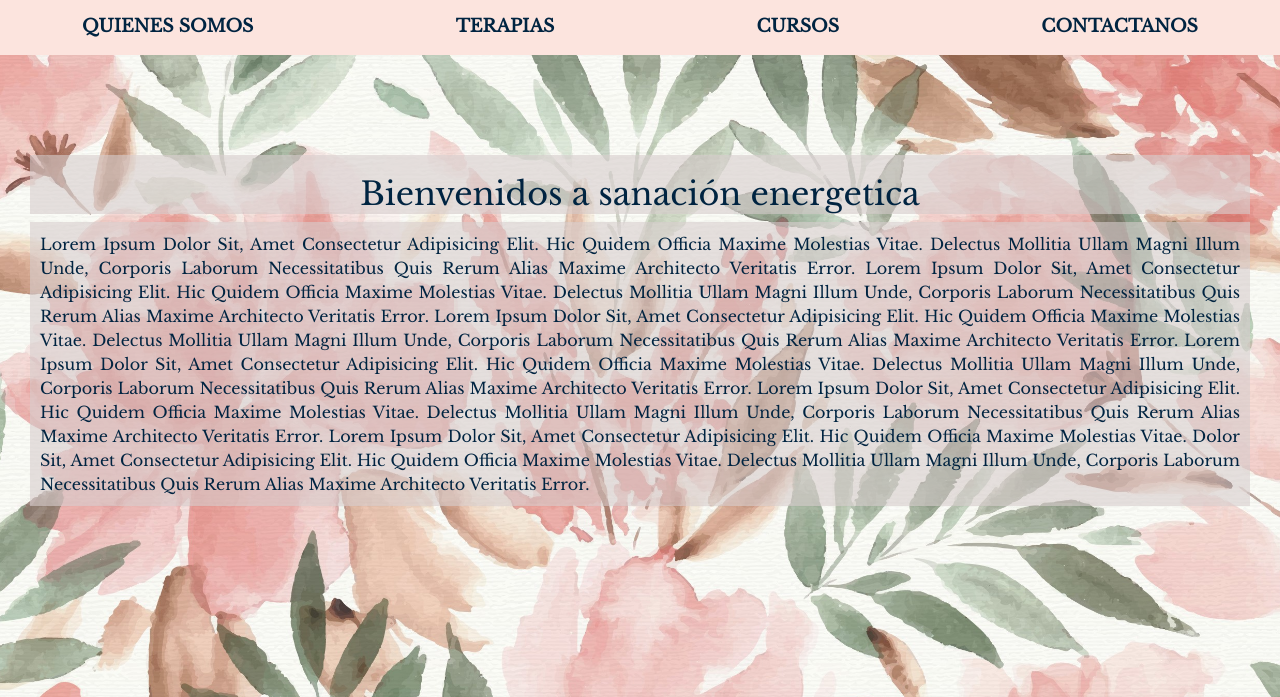
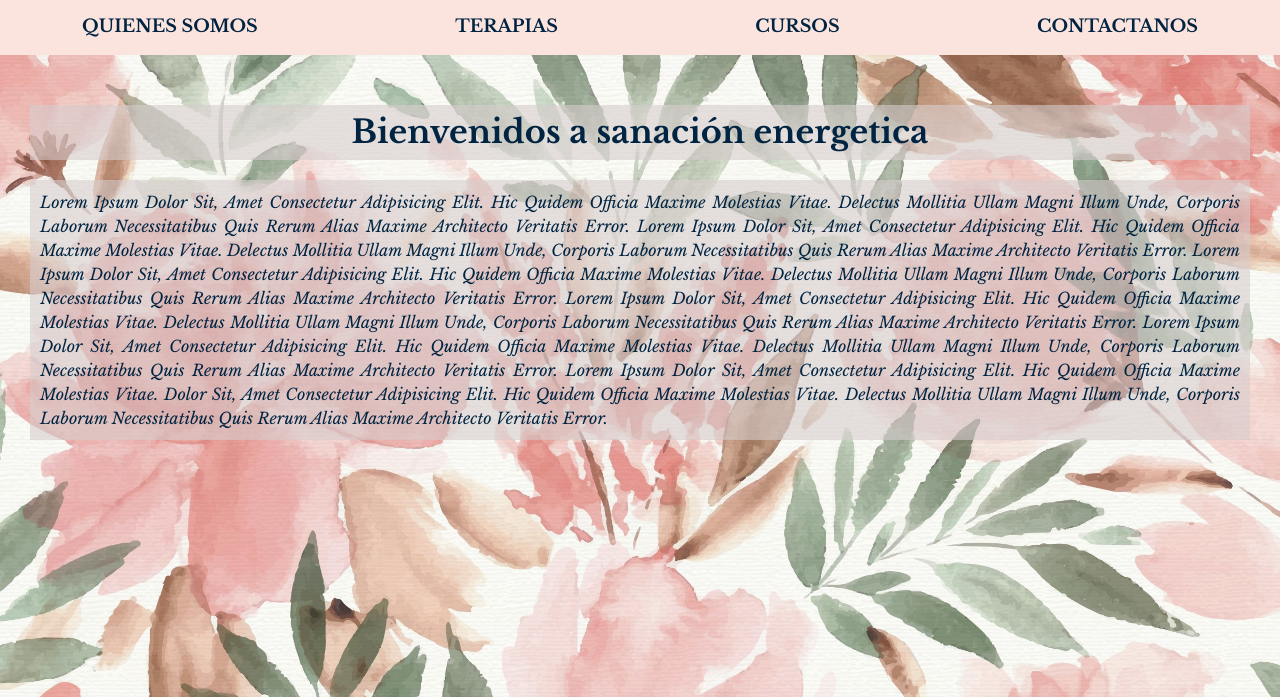
Before and after one commit to fvivianiballini/coderhouse_sass, a website: page index.html in a window 1280 px wide. Shown: the part 103-800 px from the top of the page. Drawn offline with nearby package versions, Linux system fonts and the light colour scheme.

Commit message:
parallax forms

```diff
--- a/index.html
+++ b/index.html
@@ -41,7 +41,7 @@
 </header>
     <main>
         <section class="parallax">
-            <h4>Bienvenidos a sanación energetica</h4>
+            <h4 class="py-2">Bienvenidos a sanación energetica</h4>
             <div>   <p>
                     Lorem ipsum dolor sit, amet consectetur adipisicing elit. Hic quidem officia maxime molestias vitae.
                     Delectus mollitia ullam magni illum unde, corporis laborum necessitatibus quis rerum alias maxime
--- a/scss/_header.scss
+++ b/scss/_header.scss
@@ -13,6 +13,7 @@
         @extend .header__logo;
         list-style-type: none;
         font-size: 2.2vh;
+        font-weight: bolder;
         background-color: map-get($estilos, color-fondo);
         padding: 0;
         }
--- a/scss/style.scss
+++ b/scss/style.scss
@@ -1,7 +1,9 @@
+@import url('https://fonts.googleapis.com/css2?family=Libre+Baskerville:ital,wght@0,400;0,700;1,400&display=swap');
 @import "header";
 @import "footer";
 @import "maps";
 @import "mediaqueries";
+
 *{
     margin: 0px;
     padding: 0px;
@@ -32,12 +34,13 @@ body
         font-family: 'Libre Baskerville', serif;
         text-align: center;
         background-color:rgba(216, 206, 206, 0.6);
-        padding-top: 20px;
-        margin-top: 50px;
+        margin-bottom: 20px;
+        font-weight: bolder;
         }
         p {
         font-size: 2vh;
         font-family: 'Libre Baskerville', serif;
+        font-style: italic;
         text-align: justify;
         background-color:rgba(216, 206, 206, 0.6);
         text-transform: capitalize;
```
Also changed, not shown: css/main.css.
